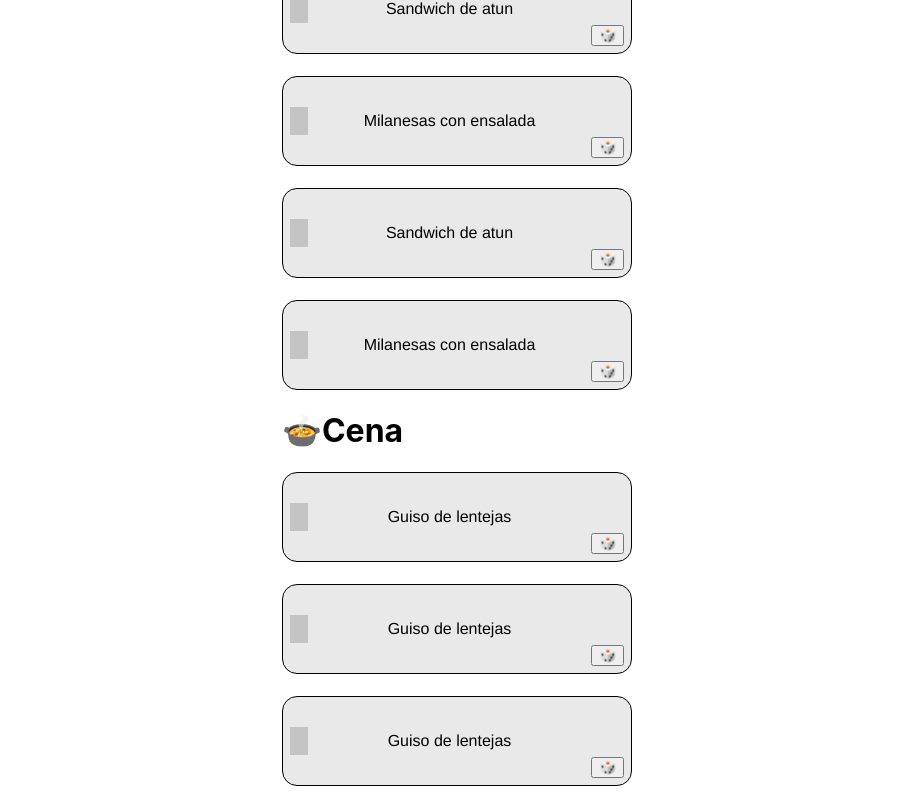
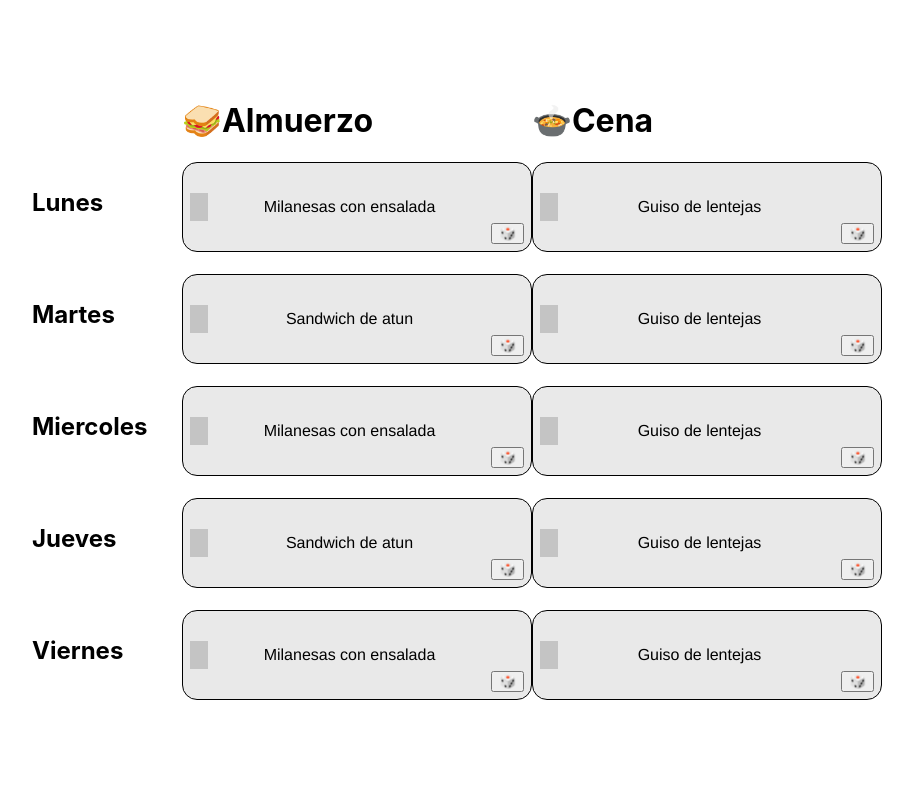
Before and after one commit to vmariano/menu-magic, a Next.js app: page / in a window 1280 px wide. Shown: the top 800 px of the page, without its empty margins (183-1096 px from the left). Built offline with nearby package versions, Linux system fonts and the light colour scheme.

Commit message:
Add days row.

```diff
--- a/pages/index.js
+++ b/pages/index.js
@@ -15,6 +15,14 @@ export default function Home() {
         </Head>
 
         <main className={styles.main}>
+          <div className={styles.days}>
+              <h2></h2>
+              <h2>Lunes</h2>
+              <h2>Martes</h2>
+              <h2>Miercoles</h2>
+              <h2>Jueves</h2>
+              <h2>Viernes</h2>
+          </div>
           <MealList title="🥪Almuerzo" list={easyList} />
           <MealList title="🍲Cena" list={complexList} />
         </main>
--- a/styles/Home.module.css
+++ b/styles/Home.module.css
@@ -12,9 +12,15 @@
   padding: 5rem 0;
   flex: 1;
   display: flex;
-  flex-direction: column;
+  flex-direction: row;
   justify-content: center;
   align-items: center;
+}
+
+.main .days h2 {
+  width: 150px;
+  height: 90px;
+  margin: 22px 0 0;
 }
 
 .footer {
```
